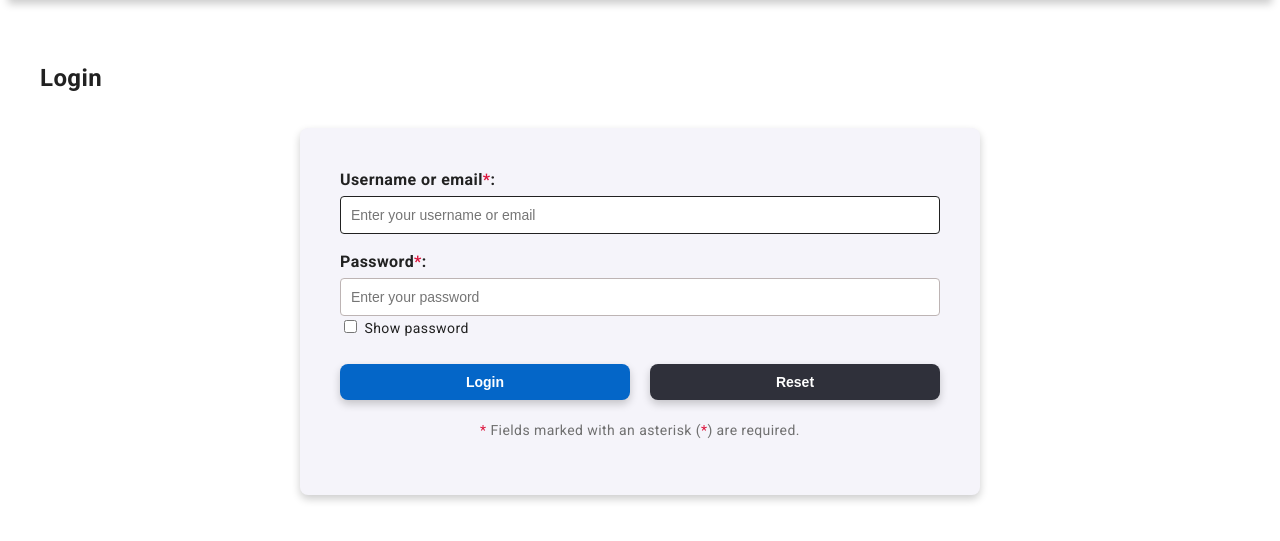
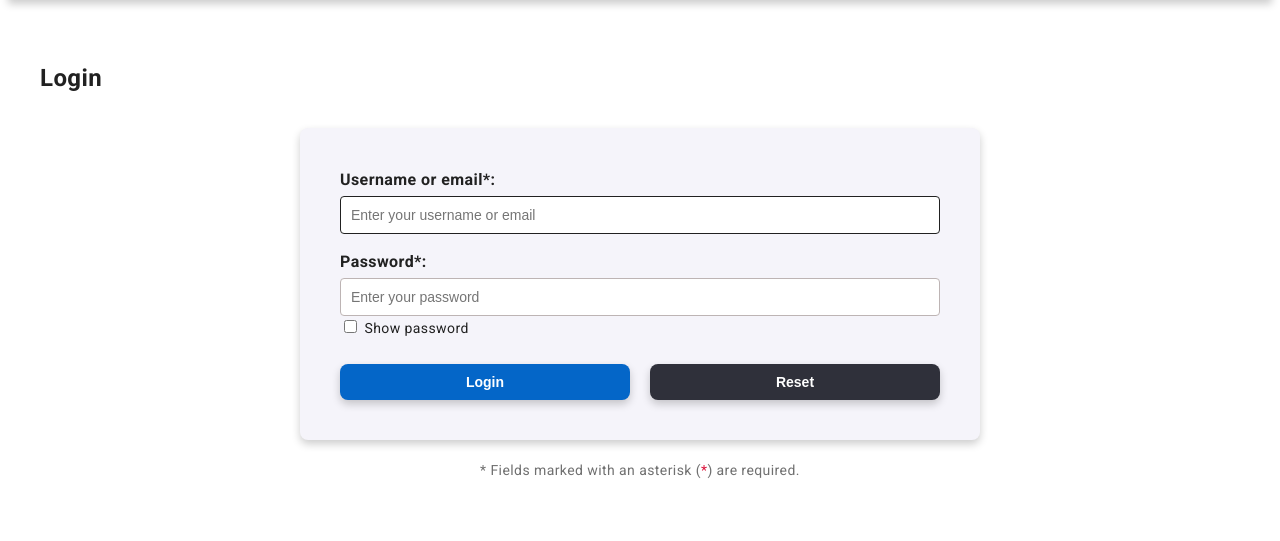
Before and after one commit to alex-nuclearboy/nexus-suite-app, a Django app: page /users/login/ in a window 1280 px wide. Shown: the part 119-660 px from the top of the page. Run offline with Django 5.2, Linux system fonts and the light colour scheme.

Commit message:
Add a style for the asterisk

```diff
--- a/users/templates/users/login.html
+++ b/users/templates/users/login.html
@@ -30,12 +30,12 @@
 
         <div class="form-field">
             <label for="id_username_or_email">{{ translations.username_or_email }}<span
-                    style="color: crimson">*</span>:</label>
+                    class="asterisk">*</span>:</label>
             {{ form.username_or_email }}
         </div>
 
         <div class="form-field">
-            <label for="id_password">{{ translations.password }}<span style="color: crimson">*</span>:</label>
+            <label for="id_password">{{ translations.password }}<span class="asterisk">*</span>:</label>
             {{ form.password }}
             <label>
                 <input type="checkbox" class="toggle-password" data-target="password">
@@ -47,11 +47,11 @@
             <button type="submit">{{ translations.login }}</button>
             <button type="reset">{{ translations.reset }}</button>
         </div>
+    </form>
 
-        <p class="note">
-            <span style="color: crimson">*</span> {{ translations.required_note|safe }}
-        </p>
-    </form>
+    <p class="note">
+        <span class="asterisk">*</span> {{ translations.required_note|safe }}
+    </p>
 
 </main>
 {% endblock %}
```
